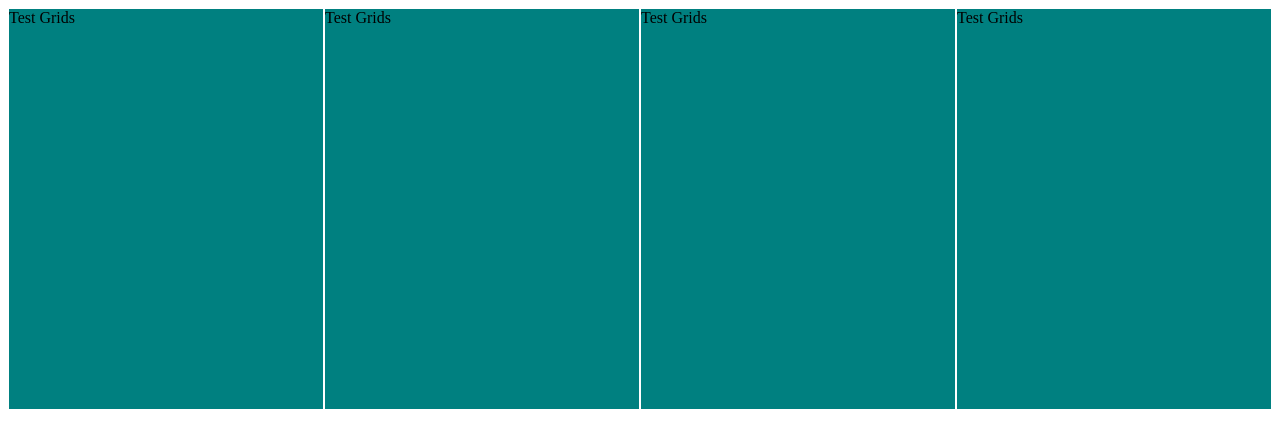
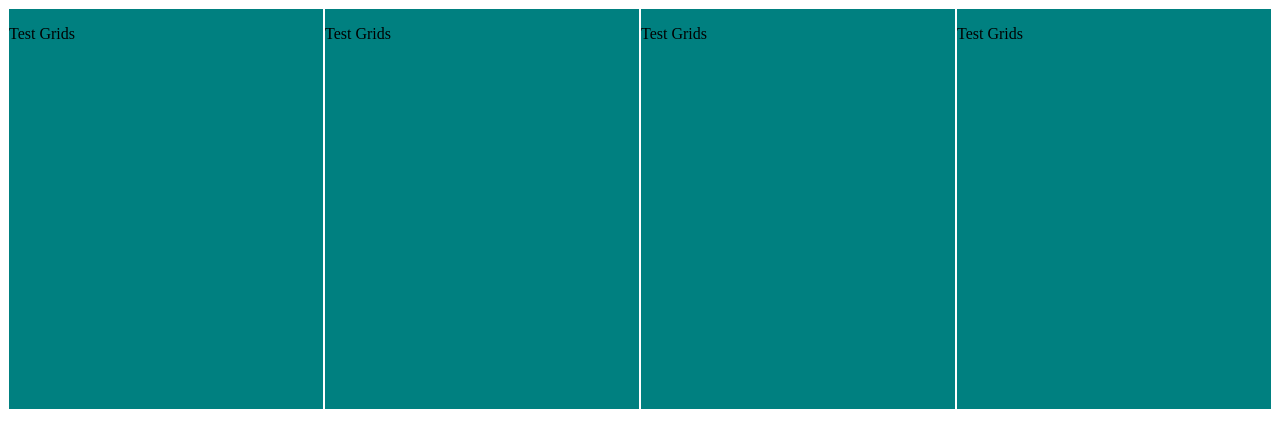
Before and after one commit to leoxanigm/Exercise-Projects, a plain HTML site: page first-file.html in a window 1280 px wide. Drawn offline with Linux system fonts and the light colour scheme.

Commit message:
Added P tags for the text inside the four DIVs

```diff
--- a/first-file.html
+++ b/first-file.html
@@ -12,9 +12,9 @@
 
 <body>
 	<div class="main">
-		<div class="item">Test Grids</div>
-		<div class="item">Test Grids</div>
-		<div class="item">Test Grids</div>
-		<div class="item">Test Grids</div>
+		<div class="item"><p>Test Grids</p></div>
+		<div class="item"><p>Test Grids</p></div>
+		<div class="item"><p>Test Grids</p></div>
+		<div class="item"><p>Test Grids</p></div>
 	</div>
 </body>
```
